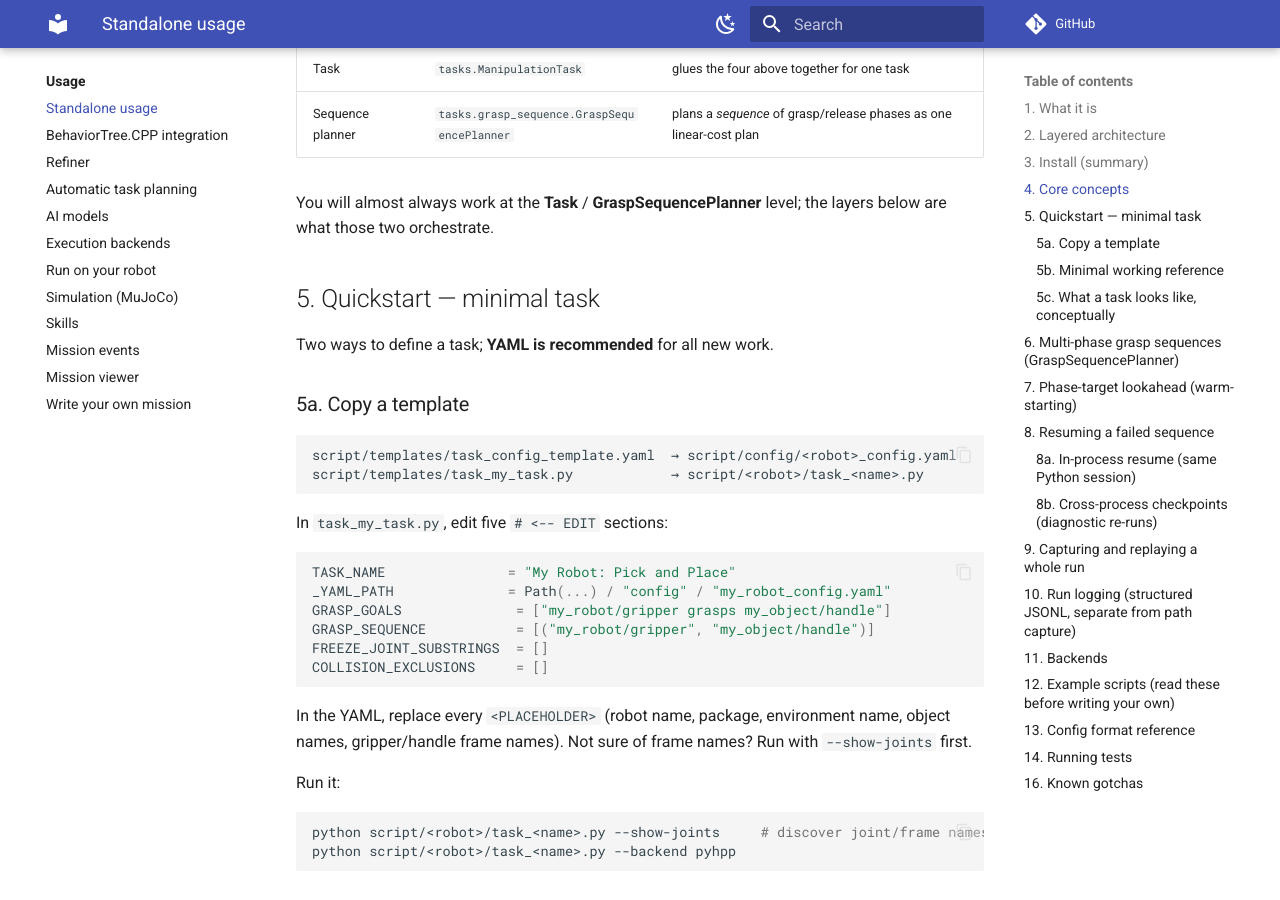
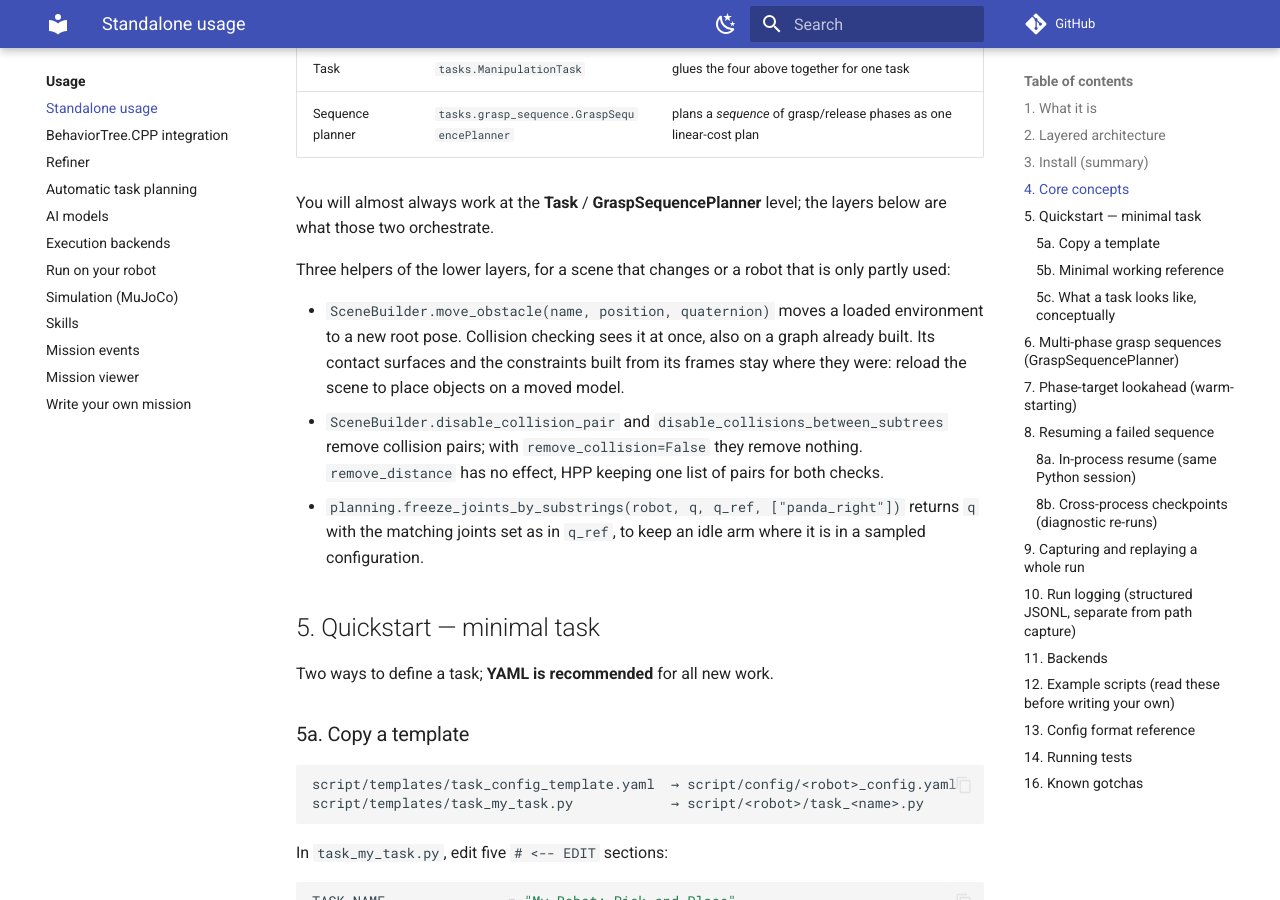
Before and after one commit to thanhndv212/long-tamp, an MkDocs documentation site: the page built from docs/usage/standalone-usage.md, in a window 1280 px wide and 900 px high, scrolled down 1970 px. Built offline with MkDocs 1.6.1 and Material for MkDocs 9.7.7, drawn with Linux system fonts in a browser that asks for light colours; comment, search, counter and statistics services are not loaded.

Commit message:
docs: the scene and configuration helpers (#229)

```diff
--- a/docs/usage/standalone-usage.md
+++ b/docs/usage/standalone-usage.md
@@ -74,6 +74,19 @@ version:
 
 You will almost always work at the **Task** / **GraspSequencePlanner** level; the layers below
 are what those two orchestrate.
+
+Three helpers of the lower layers, for a scene that changes or a robot that is only partly used:
+
+- `SceneBuilder.move_obstacle(name, position, quaternion)` moves a loaded environment to a
+  new root pose. Collision checking sees it at once, also on a graph already built. Its
+  contact surfaces and the constraints built from its frames stay where they were: reload the
+  scene to place objects on a moved model.
+- `SceneBuilder.disable_collision_pair` and `disable_collisions_between_subtrees` remove
+  collision pairs; with `remove_collision=False` they remove nothing. `remove_distance` has
+  no effect, HPP keeping one list of pairs for both checks.
+- `planning.freeze_joints_by_substrings(robot, q, q_ref, ["panda_right"])` returns `q` with
+  the matching joints set as in `q_ref`, to keep an idle arm where it is in a sampled
+  configuration.
 
 ## 5. Quickstart — minimal task
 
```
Also changed, not shown: CHANGELOG.md (+9 -0 lines).
